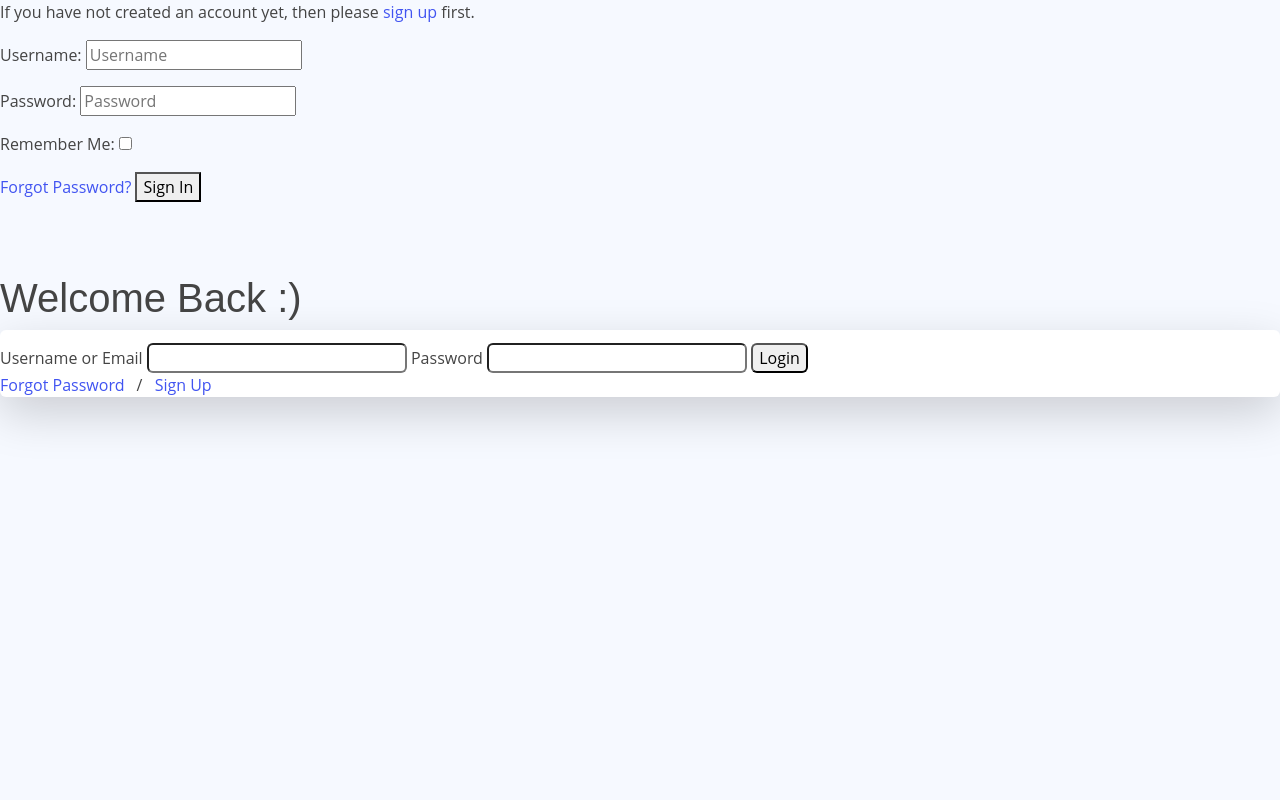
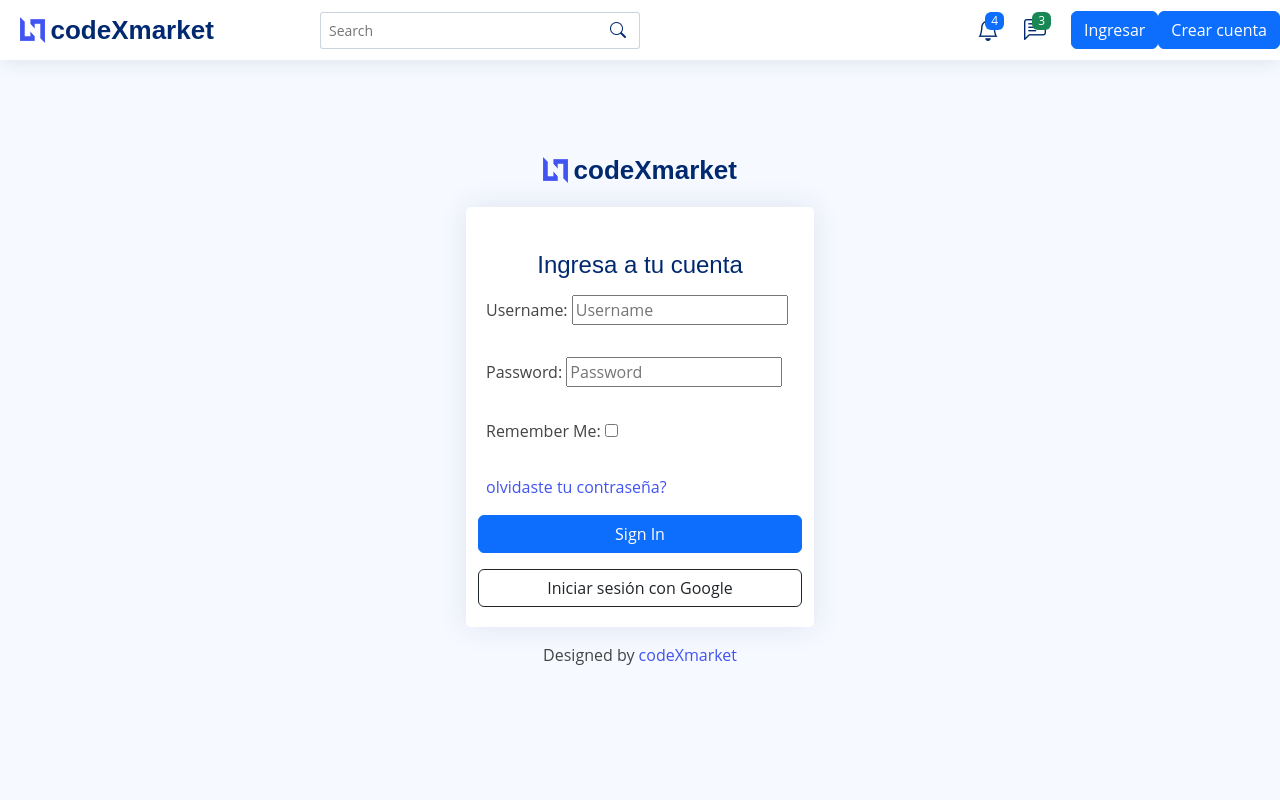
Before and after one commit to Anubis2077/Anubis2077-TP-codo-a-codo2023, a Django app: page /accounts/login/ in a window 1280 px wide. Run offline with Django 3.2, Linux system fonts and the light colour scheme; some libraries are stand-ins or nearby versions.

Commit message:
social account login

```diff
--- a/templates/account/login.html
+++ b/templates/account/login.html
@@ -3,67 +3,74 @@
 {% load i18n %}
 {% load account socialaccount %}
 
-{% block head_title %}{% trans "Sign In" %}{% endblock %}
+{% block navbar %}
+
+{% include 'components/navbar.html' %}
+
+{% endblock navbar %}
 
 {% block content %}
 
-{% comment %} <h1>{% trans "Sign In" %}</h1> {% endcomment %}
+<main>
+  <div class="container">
 
-{% comment %} {% get_providers as socialaccount_providers %} {% endcomment %}
+    <section class="section register min-vh-100 d-flex flex-column align-items-center justify-content-center py-4">
+      <div class="container">
+        <div class="row justify-content-center">
+          <div class="col-lg-4 col-md-6 d-flex flex-column align-items-center justify-content-center">
 
-{% comment %} {% if socialaccount_providers %}
-<p>{% blocktrans with site.name as site_name %}Please sign in with one
-of your existing third party accounts. Or, <a href="{{ signup_url }}">sign up</a>
-for a {{ site_name }} account and sign in below:{% endblocktrans %}</p>
+            <div class="d-flex justify-content-center py-4">
+              <a href="index.html" class="logo d-flex align-items-center w-auto">
+                <img src="assets/img/logo.png" alt="">
+                <span class="d-none d-lg-block">codeXmarket</span>
+              </a>
+            </div><!-- End Logo -->
 
-<div class="socialaccount_ballot">
+            <div class="card mb-3">
 
-  <ul class="socialaccount_providers">
-    {% include "socialaccount/snippets/provider_list.html" with process="login" %}
-  </ul>
+              <div class="card-body">
 
-  <div class="login-or">{% trans 'or' %}</div>
+                <div class="pt-4 pb-2">
+                  <h5 class="card-title text-center pb-0 fs-4">Ingresa a tu cuenta</h5>
 
                 </div>
 
-{% include "socialaccount/snippets/login_extra.html" %}
 
-{% else %} {% endcomment %}
-<p>{% blocktrans %}If you have not created an account yet, then please
-<a href="{{ signup_url }}">sign up</a> first.{% endblocktrans %}</p>
-{% comment %} {% endif %} {% endcomment %}
-
-<form class="login" method="POST" action="{% url 'account_login' %}">
+                <form class="login row g-3 needs-validation" method="POST" action="{% url 'account_login' %}">
                   {% csrf_token %}
                   {{ form.as_p }}
                   {% if redirect_field_value %}
-  <input type="hidden" name="{{ redirect_field_name }}" value="{{ redirect_field_value }}" />
+                  <input type="hidden form-control" name="{{ redirect_field_name }}" value="{{ redirect_field_value }}" />
                   {% endif %}
-  <a class="button secondaryAction" href="{% url 'account_reset_password' %}">{% trans "Forgot Password?" %}</a>
-  <button class="primaryAction" type="submit">{% trans "Sign In" %}</button>
+                  <a class="button secondaryAction" href="{% url 'account_reset_password' %}">{% trans "olvidaste tu contraseña?" %}</a>
+                  <button class="primaryAction btn btn-primary w-100" type="submit">{% trans "Sign In" %}</button>
+                  <a href="{% provider_login_url 'google' %}" class="btn btn-outline-dark">
+                    Iniciar sesión con Google
+                </a>
                 </form>
-<body class="flex flex-col items-center justify-center w-screen h-screen bg-gray-200 text-gray-700">
 
+              </div>
+            </div>
 
+            <div class="credits">
+              <!-- All the links in the footer should remain intact. -->
+              <!-- You can delete the links only if you purchased the pro version. -->
+              <!-- Licensing information: https://bootstrapmade.com/license/ -->
+              <!-- Purchase the pro version with working PHP/AJAX contact form: https://bootstrapmade.com/nice-admin-bootstrap-admin-html-template/ -->
+              Designed by <a href="{% url 'home' %}">codeXmarket</a>
 
-  <br><br><br>
-	<!-- Component Start -->
-	<h1 class="font-bold text-2xl">Welcome Back :)</h1>
-	<form class="flex flex-col bg-white rounded shadow-lg p-12 mt-12" action="">
-		<label class="font-semibold text-xs" for="usernameField">Username or Email</label>
-		<input class="flex items-center h-12 px-4 w-64 bg-gray-200 mt-2 rounded focus:outline-none focus:ring-2" type="text">
-		<label class="font-semibold text-xs mt-3" for="passwordField">Password</label>
-		<input class="flex items-center h-12 px-4 w-64 bg-gray-200 mt-2 rounded focus:outline-none focus:ring-2"type="password">
-		<button class="flex items-center justify-center h-12 px-6 w-64 bg-blue-600 mt-8 rounded font-semibold text-sm text-blue-100 hover:bg-blue-700">Login</button>
-		<div class="flex mt-6 justify-center text-xs">
-			<a class="text-blue-400 hover:text-blue-500" href="#">Forgot Password</a>
-			<span class="mx-2 text-gray-300">/</span>
-			<a class="text-blue-400 hover:text-blue-500" href="#">Sign Up</a>
             </div>
-	</form>
-	<!-- Component End  -->
 
-</body>
+          </div>
+        </div>
+      </div>
+
+    </section>
+
+  </div>
+</main>
 
 
 {% endblock %}
+
+{% comment %} logger de django {% endcomment %}
--- a/templates/components/navbar.html
+++ b/templates/components/navbar.html
@@ -4,7 +4,7 @@
     <div class="d-flex align-items-center justify-content-between">
       <a href="#" class="logo d-flex align-items-center">
         <img src="{% static 'nice/assets/img/logo.png' %} " alt="">
-        <span class="d-none d-lg-block">NiceAdmin</span>
+        <span class="d-none d-lg-block">codeXmarket</span>
       </a>
 
     </div><!-- End Logo -->
```
Also changed, not shown: config/settings.py (+11 -0 lines). Lines whose indentation alone changed are shown as unchanged.
